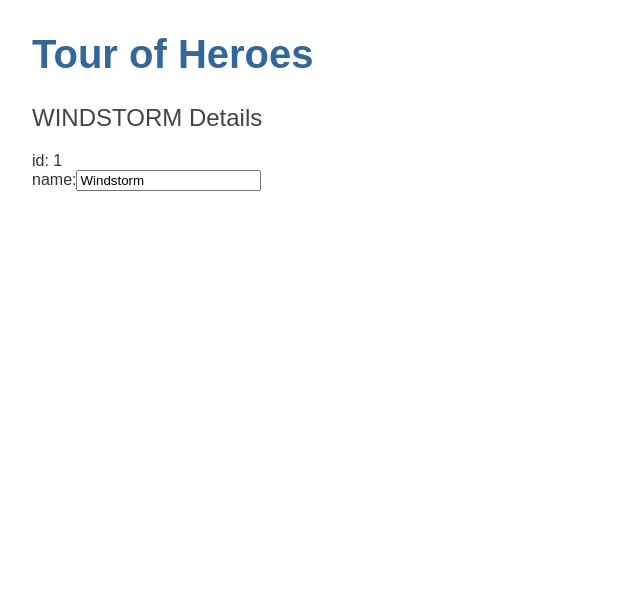
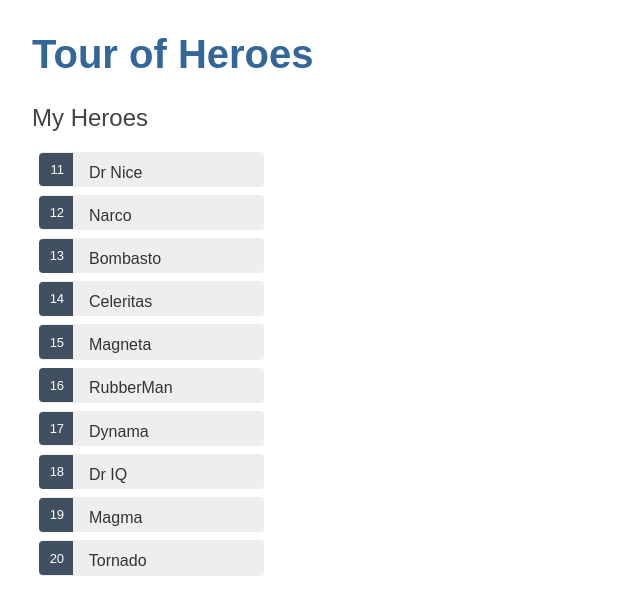
Before and after one commit to DominicCrisafi/react-tour-of-heroes, a React (Create React App) app: page / in a window 1280 px wide. Shown: the top 614 px of the page, without its empty margins (0-640 px from the left). Built offline with nearby package versions, Linux system fonts and the light colour scheme.

Commit message:
finish section 2 - hero list

```diff
--- a/src/App.js
+++ b/src/App.js
@@ -1,6 +1,20 @@
 import React from "react";
 
 import {Heroes} from "./heroes/Heroes";
+
+const heroes =
+[
+    {"id": 11, "name": "Dr Nice"},
+    {"id": 12, "name": "Narco"},
+    {"id": 13, "name": "Bombasto"},
+    {"id": 14, "name": "Celeritas"},
+    {"id": 15, "name": "Magneta"},
+    {"id": 16, "name": "RubberMan"},
+    {"id": 17, "name": "Dynama"},
+    {"id": 18, "name": "Dr IQ"},
+    {"id": 19, "name": "Magma"},
+    {"id": 20, "name": "Tornado"}
+];
 
 function App()
 {
@@ -9,7 +23,7 @@ function App()
     return (
         <div>
             <h1>{title}</h1>
-            <Heroes></Heroes>
+            <Heroes heroes={heroes}></Heroes>
         </div>
     );
 }
--- a/src/heroes/Heroes.js
+++ b/src/heroes/Heroes.js
@@ -1,18 +1,25 @@
 import React, {Component} from "react";
+
+import styles from "./Heroes.module.css";
 
 export class Heroes extends Component
 {
     constructor(props)
     {
         super(props);
-        this.state =
+        this.state = { hero: null };
+    }
+
+    renderHeroes(heroes)
     {
-            hero:
+        return heroes.map((hero) =>
         {
-                name: "Windstorm",
-                id: 1
-            }
-        };
+            return (
+                <li key={hero.id} className={this.state.hero && this.state.hero.id === hero.id ? styles.selected : ""} onClick={() => this.handleClick(hero)}>
+                    <span className={styles.badge}>{hero.id}</span> {hero.name}
+                </li>
+            );
+        });
     }
 
     handleChange(event)
@@ -23,9 +30,20 @@ export class Heroes extends Component
         });
     }
 
+    handleClick(hero)
+    {
+        this.setState({hero: hero});
+    }
+
     render()
     {
         return  (
+            <div>
+                <h2>My Heroes</h2>
+                <ul className={styles.Heroes}>
+                    {this.renderHeroes(this.props.heroes)}
+                </ul>
+                {this.state.hero &&
                     <div>
                         <h2>{this.state.hero.name.toUpperCase()} Details</h2>
                         <div>
@@ -38,6 +56,8 @@ export class Heroes extends Component
                             </label>
                         </div>
                     </div>
+                }
+            </div>
         );
     }
 }
--- /dev/null
+++ b/src/heroes/Heroes.module.css
@@ -0,0 +1,52 @@
+/* Heroes component private CSS styles */
+.Heroes
+{
+    margin: 0 0 2em 0;
+    list-style-type: none;
+    padding: 0;
+    width: 15em;
+}
+.Heroes li
+{
+    cursor: pointer;
+    position: relative;
+    left: 0;
+    background-color: #EEE;
+    margin: .5em;
+    padding: .3em 0;
+    height: 1.6em;
+    border-radius: 4px;
+}
+.Heroes li:hover
+{
+    color: #607D8B;
+    background-color: #DDD;
+    left: .1em;
+}
+li.selected
+{
+    background-color: #CFD8DC;
+    color: white;
+}
+li.selected:hover
+{
+    background-color: #BBD8DC;
+    color: white;
+}
+.badge
+{
+    display: inline-block;
+    font-size: small;
+    color: white;
+    padding: 0.8em 0.7em 0 0.7em;
+    background-color:#405061;
+    line-height: 1em;
+    position: relative;
+    left: -1px;
+    top: -4px;
+    height: 1.8em;
+    min-width: 16px;
+    text-align: right;
+    margin-right: .8em;
+    border-radius: 4px 0 0 4px;
+}
```
Also changed, not shown: 1 other file (tests, documents, lock files or other folders). Lines whose indentation alone changed are shown as unchanged.
